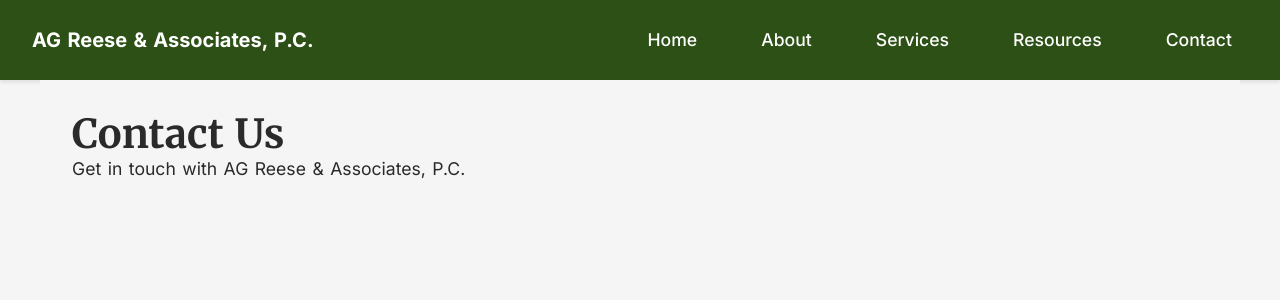
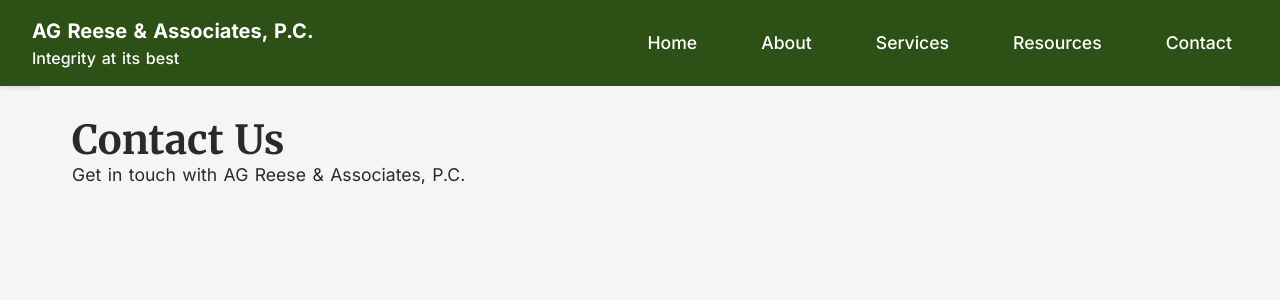
Before and after one commit to BeeDev-HiveCollective/agra-client, a React (Vite) app: page /contact in a window 1280 px wide. Shown: the top 300 px of the page. Built offline with nearby package versions, Linux system fonts and the light colour scheme.

Commit message:
Updated navigation styling to client

```diff
--- a/src/App.css
+++ b/src/App.css
@@ -127,6 +127,10 @@ a {
   min-height: 80px;
 }
 
+.slogan {
+  color: var(--white);
+}
+
 .nav-brand a {
   color: var(--white);
   text-decoration: none;
@@ -177,7 +181,6 @@ a {
     font-size: 0.9rem;
   }
 }
-
 /*                       */
 /* END NAVIGATION STYLES */
 /*                       */
--- a/src/components/Navigation.jsx
+++ b/src/components/Navigation.jsx
@@ -5,6 +5,7 @@ function Navigation() {
     <nav className="navigation">
       <div className="nav-brand">
         <Link to="/">AG Reese & Associates, P.C.</Link>
+        <h5 className='slogan'>Integrity at its best</h5>
       </div>
       <div className="nav-links">
         <Link to="/">Home</Link>
```
